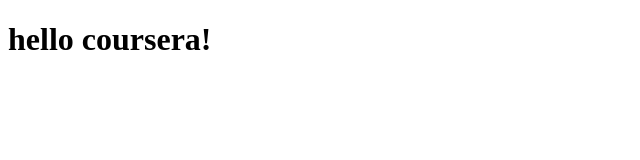
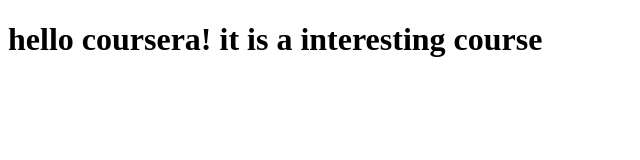
Before and after one commit to alimirza23/coursera-test, a plain HTML site: page site/index.html in a window 1280 px wide. Shown: the whole page, without its empty margins (0-640 px from the left). Drawn offline with Linux system fonts and the light colour scheme.

Commit message:
Some changes

```diff
--- a/site/index.html
+++ b/site/index.html
@@ -4,6 +4,6 @@
 	<title>hello coursera!</title>
 </head>
 <body>
-<h1>hello coursera!</h1>
+<h1>hello coursera! it is a interesting course</h1>
 </body>
 </html>
```
